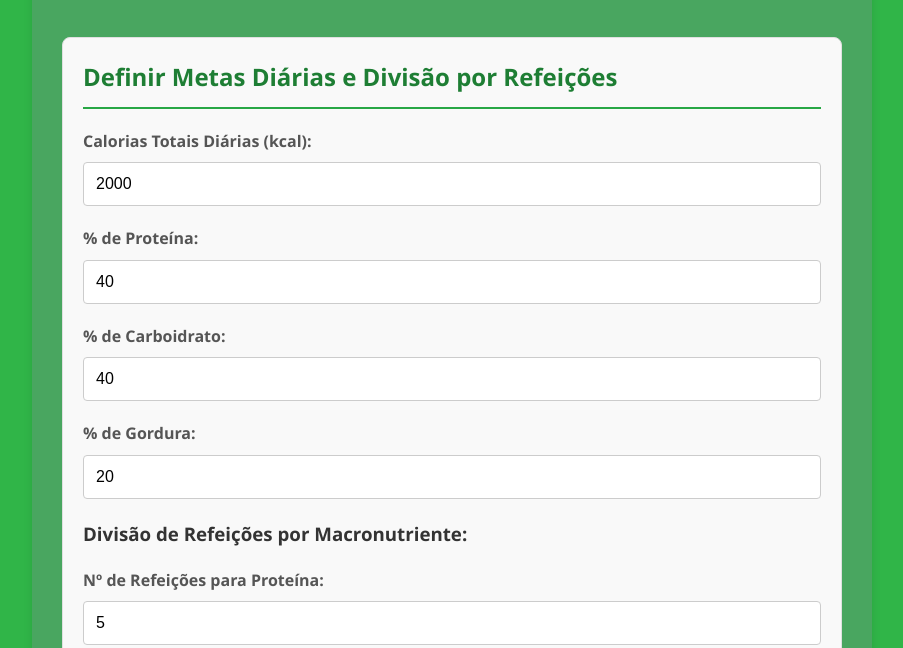
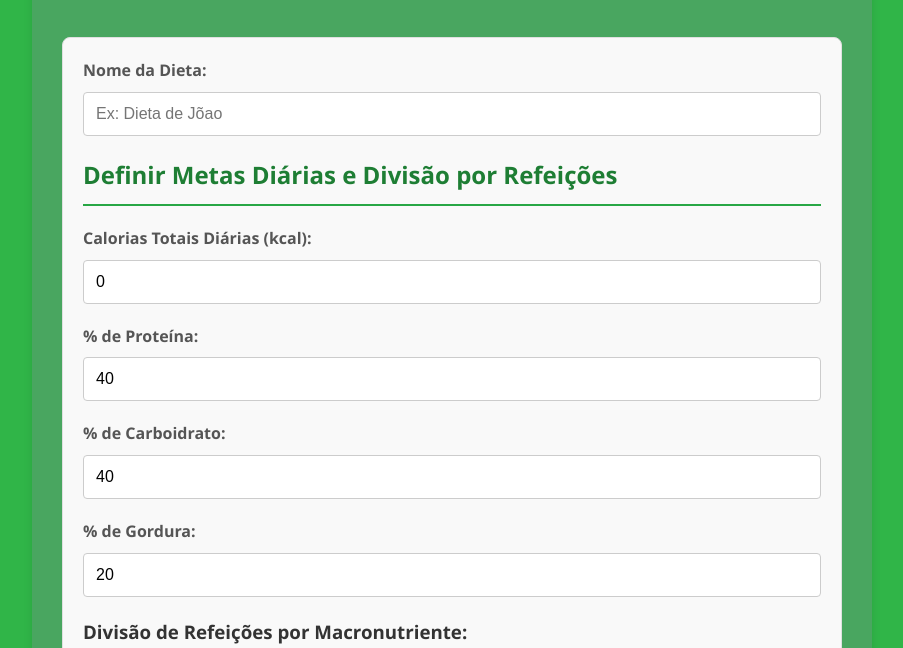
Before and after one commit to alangonno/Gerador-de-Dieta, a plain HTML site: page main/index.html in a window 1280 px wide. Shown: the part 152-800 px from the top of the page, without its empty margins (188-1091 px from the left). Drawn offline with nearby package versions, Linux system fonts and the light colour scheme.

Commit message:
colocando nome nos arquivos

```diff
--- a/main/index.html
+++ b/main/index.html
@@ -70,7 +70,7 @@
 			color: #555;
 		}
 
-		.form-group input[type="number"] {
+		.form-group input {
 			width: 100%;
 			padding: 12px;
 			border: 1px solid #ccc;
@@ -193,10 +193,14 @@
 		</header>
 		<main>
 			<section id="definicao-metas">
+				<div class="form-group">
+					<label for="nomeDieta">Nome da Dieta:</label>
+					<input type="text" name="nomeDieta" id="nomeDieta" placeholder="Ex: Dieta de Jõao">
+				</div>
 				<h2>Definir Metas Diárias e Divisão por Refeições</h2>
 				<div class="form-group">
 					<label for="calorias">Calorias Totais Diárias (kcal):</label>
-					<input type="number" id="calorias" name="calorias" value="2000" min="0">
+					<input type="number" id="calorias" name="calorias" value="0" min="0">
 				</div>
 				<div class="form-group">
 					<label for="proteina-percent">% de Proteína:</label>
@@ -271,10 +275,12 @@
 		let metaProteinaRefeicaoGlobal = 0;
 		let metaCarboidratoRefeicaoGlobal = 0;
 		let metaGorduraRefeicaoGlobal = 0;
+		const nomePDF = document.getElementById('nomeDieta');
 
 
 		function gerarOpcoes() {
 			// Obter valores dos inputs
+
 			const caloriasTotais = parseFloat(document.getElementById('calorias').value) || 0;
 			const proteinaPercent = (parseFloat(document.getElementById('proteina-percent').value) || 0) / 100;
 			const carboidratoPercent = (parseFloat(document.getElementById('carboidrato-percent').value) || 0) / 100;
@@ -433,7 +439,7 @@
 				pdf.addImage(imgData, 'PNG', x, y + 10, imgWidth, imgHeight);
 
 				// Salvar o PDF
-				pdf.save('Dieta.pdf');
+				pdf.save(`${nomePDF.value}.pdf`);
 
 			} catch (error) {
 				console.error("Erro ao gerar o PDF:", error);
```
